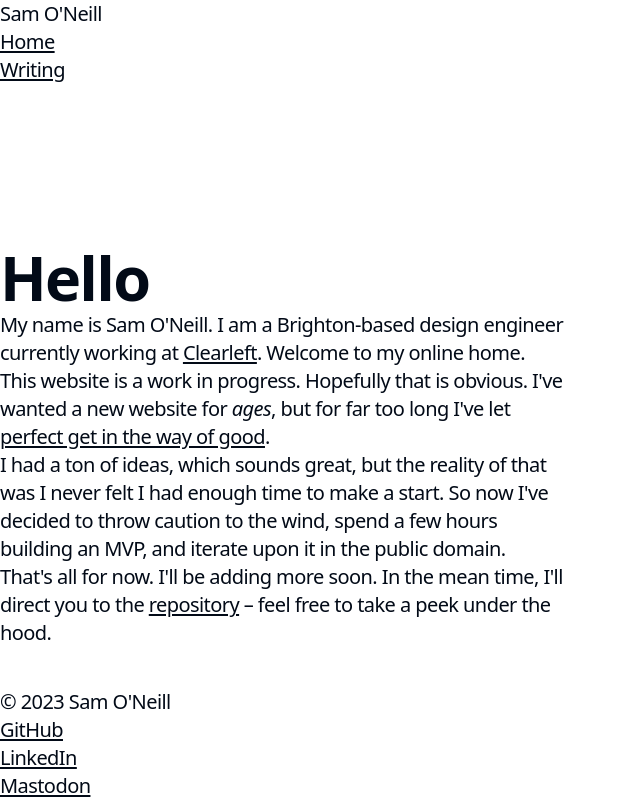
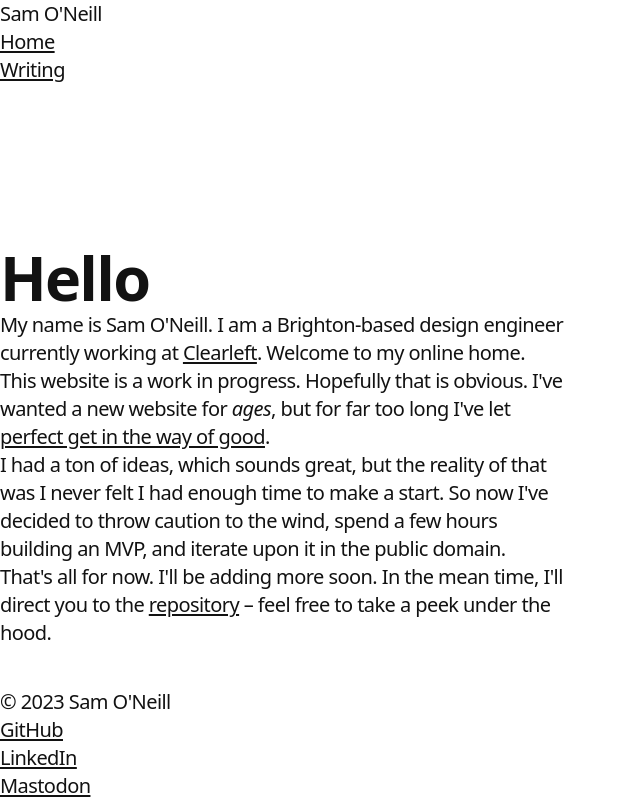
Before and after one commit to samjoneill/samoneill.com, an Eleventy site: page src/index.md in a window 1280 px wide. Shown: the whole page, without its empty margins (0-640 px from the left). Built offline with nearby package versions, Linux system fonts and the light colour scheme; Eleventy itself is replaced by a stand-in of ours; files that its build step writes are made by us from their sources.

Commit message:
Adjust colours; add dark theme

```diff
--- a/src/assets/css/global/variables.css
+++ b/src/assets/css/global/variables.css
@@ -12,9 +12,16 @@
    * COLOURS
    */
   --colour-light: #FFFFFF;
-  --colour-medium: #CCD5D7;
-  --colour-dark: #020A17;
-  --colour-accent: #56747B;
+  --colour-medium: #E8E8E8;
+  --colour-dark: #121212;
+  --colour-accent: #0F4BF1;
+
+  @media (prefers-color-scheme: dark) {
+    --colour-light: #1B1B1F;
+    --colour-medium: #333642;
+    --colour-dark: #F9F9FB;
+    --colour-accent: #2B55F3;
+  }
 
   /**
    * FONT FAMILIES
```
